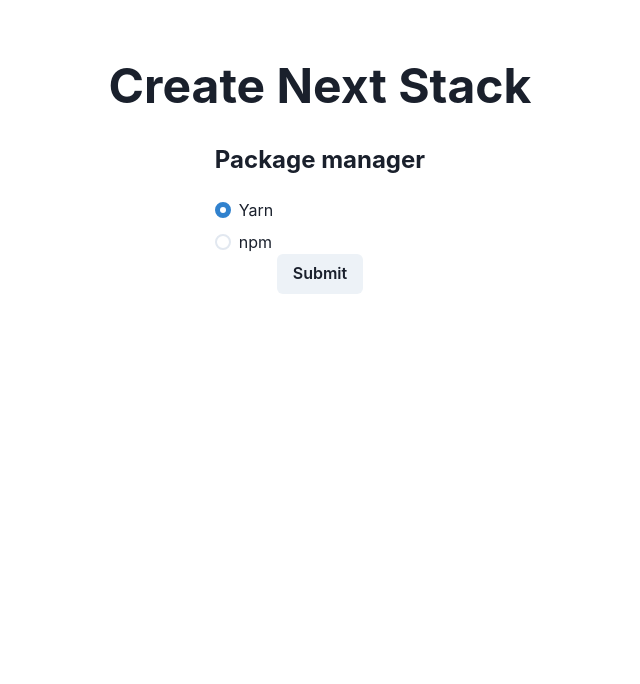
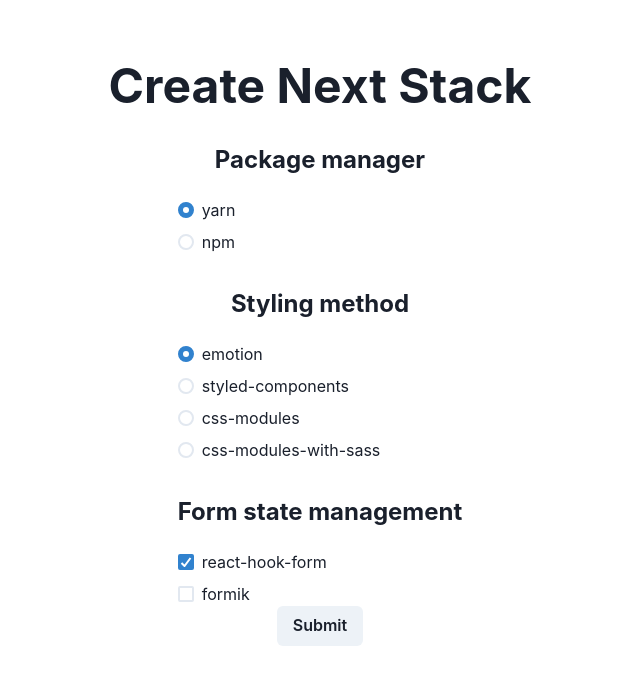
Before and after one commit to akd-io/create-next-stack-website, a Next.js app: page / in a window 1280 px wide. Shown: the top 684 px of the page, without its empty margins (320-960 px from the left). Built offline with nearby package versions, Linux system fonts and the light colour scheme.

Commit message:
Update LandingPageTemplate with stylingMethod and formStateManagement

```diff
--- a/templates/LandingPage/LandingPageTemplate.tsx
+++ b/templates/LandingPage/LandingPageTemplate.tsx
@@ -1,4 +1,11 @@
-import { Button, Radio, RadioGroup, Stack } from "@chakra-ui/react";
+import {
+  Button,
+  Checkbox,
+  CheckboxGroup,
+  Radio,
+  RadioGroup,
+  Stack,
+} from "@chakra-ui/react";
 import styled from "@emotion/styled";
 import { Controller, SubmitHandler, useForm } from "react-hook-form";
 import { Section } from "../../components/Section";
@@ -21,11 +28,27 @@
   font-weight: bold;
 `;
 
+const packageManagers = arrayToKeyToKeyMap(["yarn", "npm"]);
+const stylingMethods = arrayToKeyToKeyMap([
+  "emotion",
+  "styled-components",
+  "css-modules",
+  "css-modules-with-sass",
+]);
+const formStateManagementLibraries = arrayToKeyToKeyMap([
+  "react-hook-form",
+  "formik",
+]);
+
 type FormData = {
-  packageManager: "yarn" | "npm";
+  packageManager: keyof typeof packageManagers;
+  stylingMethod: keyof typeof stylingMethods;
+  formStateManagement: Array<keyof typeof formStateManagementLibraries>;
 };
 const defaultFormData: FormData = {
   packageManager: "yarn",
+  stylingMethod: "emotion",
+  formStateManagement: ["react-hook-form"],
 };
 const formDataKeys = objectToKeyToKeyMap(defaultFormData);
 
@@ -44,25 +67,80 @@
       <main>
         <Section>
           <H1>Create Next Stack</H1>
+
           <form onSubmit={handleSubmit(handleValidSubmit)}>
+            <Stack direction="column" spacing="8">
+              <div>
                 <H2>Package manager</H2>
-
                 <Controller
                   name={formDataKeys.packageManager}
                   control={control}
                   render={({ field }) => (
                     <RadioGroup {...field}>
                       <Stack direction="column">
-                    <Radio id="radio-yarn" value="yarn">
-                      Yarn
+                        {Object.keys(packageManagers).map((packageManager) => (
+                          <Radio
+                            key={packageManager}
+                            id={`radio-${packageManager}`}
+                            value={packageManager}
+                          >
+                            {packageManager}
                           </Radio>
-                    <Radio id="radio-npm" value="npm">
-                      npm
-                    </Radio>
+                        ))}
                       </Stack>
                     </RadioGroup>
                   )}
                 />
+              </div>
+
+              <div>
+                <H2>Styling method</H2>
+                <Controller
+                  name={formDataKeys.stylingMethod}
+                  control={control}
+                  render={({ field }) => (
+                    <RadioGroup {...field}>
+                      <Stack direction="column">
+                        {Object.keys(stylingMethods).map((stylingMethod) => (
+                          <Radio
+                            key={stylingMethod}
+                            id={`radio-${stylingMethod}`}
+                            value={stylingMethod}
+                          >
+                            {stylingMethod}
+                          </Radio>
+                        ))}
+                      </Stack>
+                    </RadioGroup>
+                  )}
+                />
+              </div>
+
+              <div>
+                <H2>Form state management</H2>
+                <Controller
+                  name={formDataKeys.formStateManagement}
+                  control={control}
+                  render={({ field }) => (
+                    <CheckboxGroup {...field}>
+                      <Stack direction="column">
+                        {Object.keys(formStateManagementLibraries).map(
+                          (formStateManagementLibrary) => (
+                            <Checkbox
+                              key={formStateManagementLibrary}
+                              id={`radio-${formStateManagementLibrary}`}
+                              value={formStateManagementLibrary}
+                            >
+                              {formStateManagementLibrary}
+                            </Checkbox>
+                          )
+                        )}
+                      </Stack>
+                    </CheckboxGroup>
+                  )}
+                />
+              </div>
+            </Stack>
 
             <Button type="submit">Submit</Button>
           </form>
```
Lines whose indentation alone changed are shown as unchanged.
